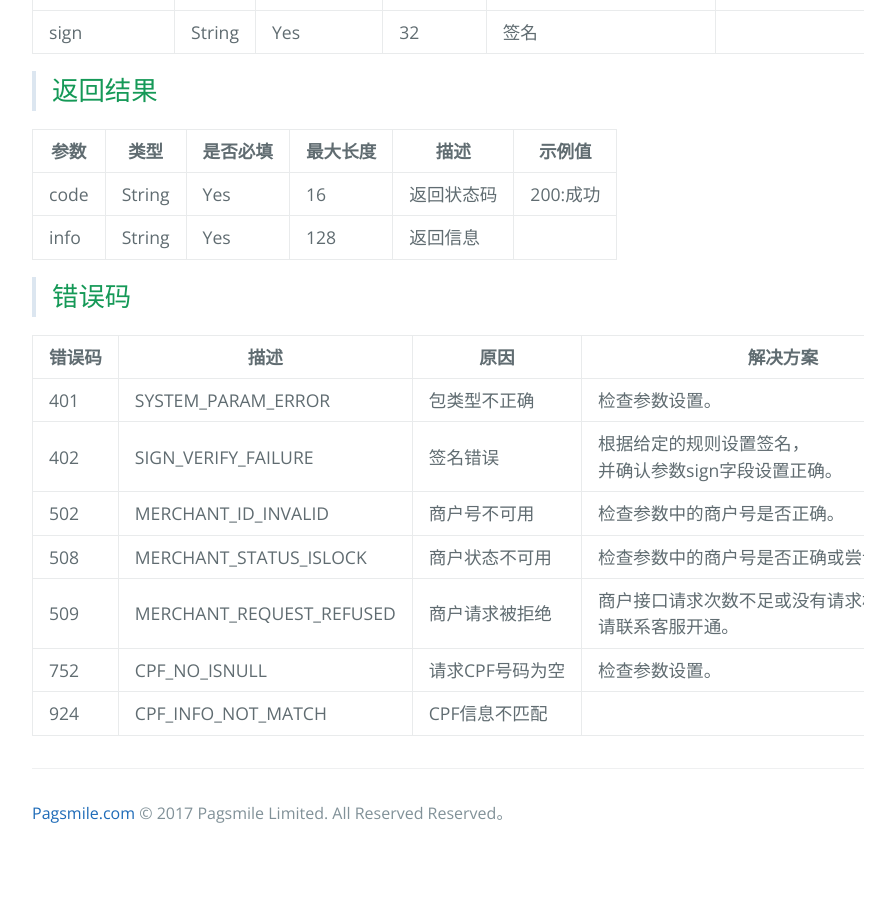
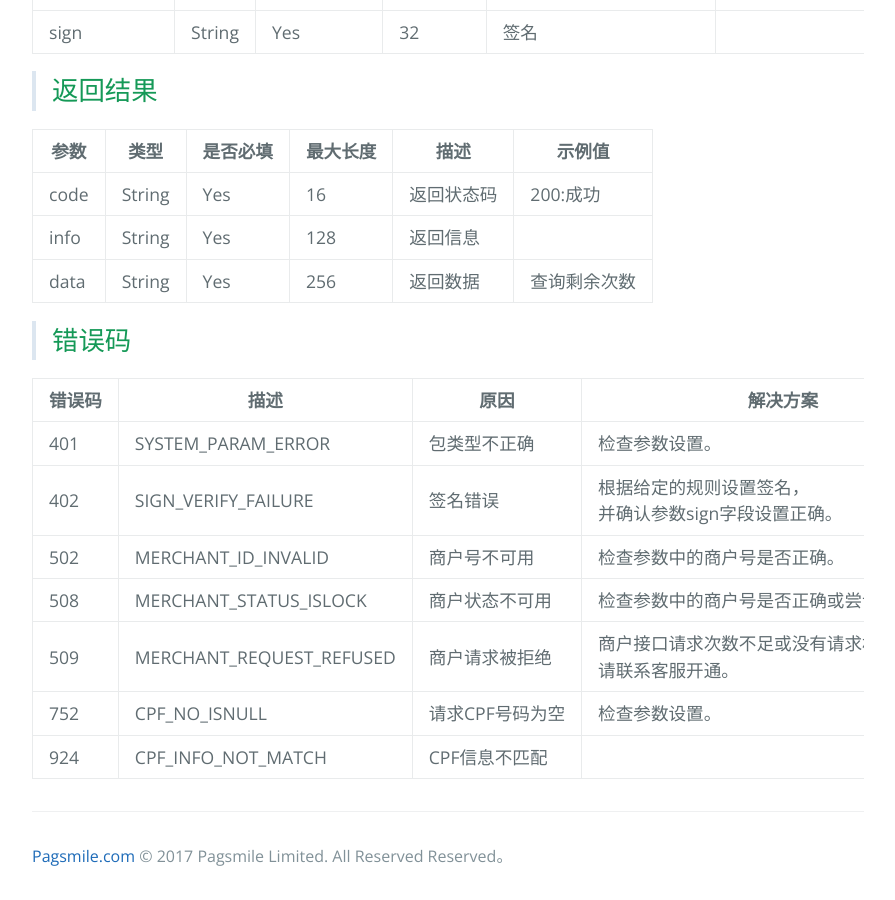
Before and after one commit to pagsmile/pagsmile.github.io, a Jekyll site: the page built from api/CheckCpfInfo.md, in a window 1280 px wide and 900 px high, scrolled down 1128 px. Shown: the whole window, without its empty margins (192-1087 px from the left). Built offline with Jekyll 4.4.1, drawn with Linux system fonts in a browser that asks for light colours; our own code applies the rules of GitHub Pages for plain Markdown files; before the commit the page ends 1985 px from its top, so only the background shows below that.

Commit message:
Update CheckCpfInfo.md

```diff
--- a/api/CheckCpfInfo.md
+++ b/api/CheckCpfInfo.md
@@ -23,6 +23,7 @@ sign | String | Yes | 32 | 签名 |
 ---  | ---  | ---      | ---      | ---  | ---
 code | String | Yes | 16 | 返回状态码 | 200:成功
 info | String | Yes | 128 | 返回信息 |
+data | String | Yes | 256 | 返回数据 | 查询剩余次数
 
 >## 错误码
 
```
